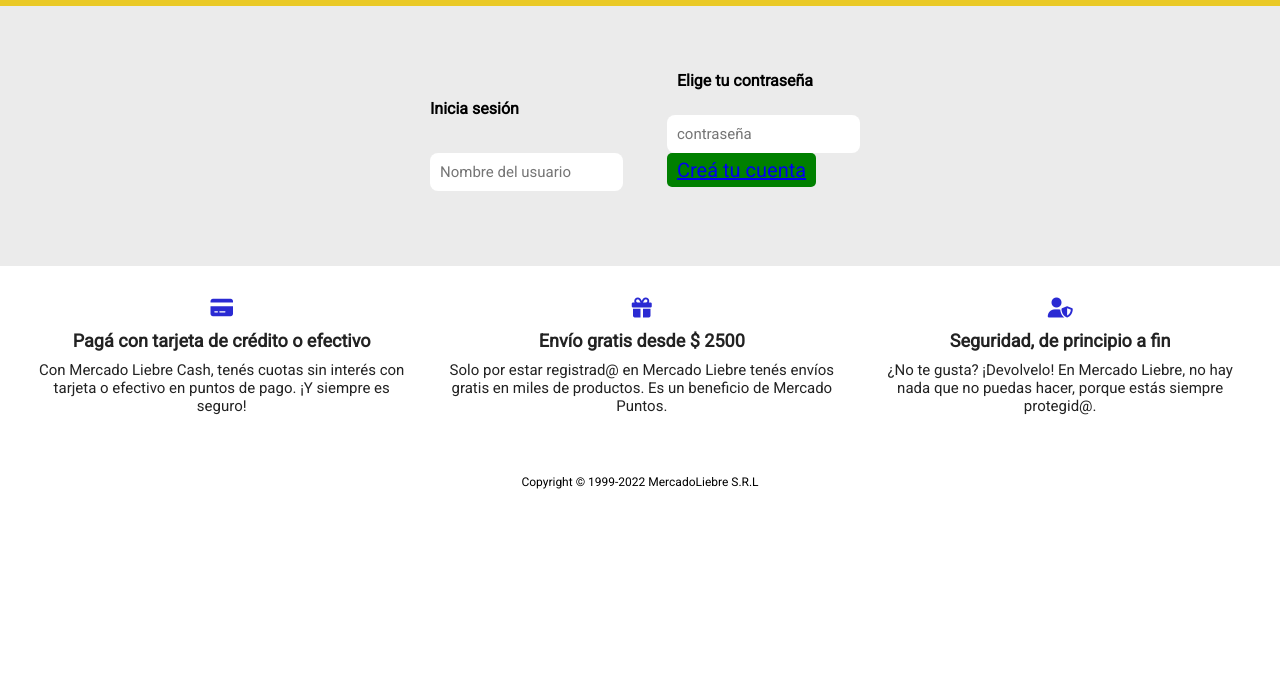
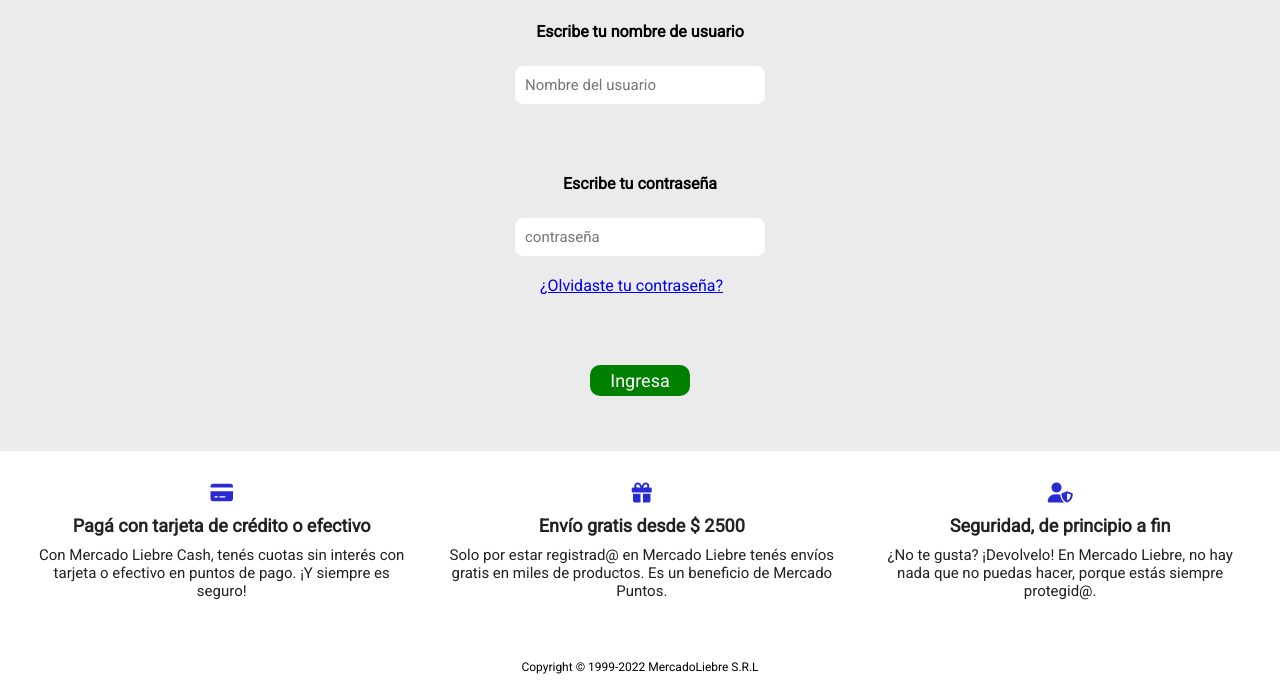
Before and after one commit to egiampieri/mercadoliebre, a website: page src/views/login.html in a window 1280 px wide. Shown: the part 173-867 px from the top of the page. Before the commit the page ends 800 px from the top, so only its background shows below. Drawn offline with Linux system fonts and the light colour scheme.

Commit message:
listo login

```diff
--- a/public/css/login.css
+++ b/public/css/login.css
@@ -0,0 +1,94 @@
+* {
+    margin: 0 auto;
+    padding: 0;
+}
+
+.main {
+    align-items: baseline;
+    text-align: left;
+    margin: 0;
+    display: inline-block;
+    padding: 0;
+}
+
+.main-section {
+    width: 100%;
+
+}
+
+.main-section div {
+    text-align: left;
+}
+
+.formulario {
+    flex-direction: column;
+    display: flex;
+    text-align: left;
+    margin: 0;
+    padding: 25px;
+    align-items: center;
+    align-content: center;
+}
+
+div.formulario {
+    text-align: left;
+}
+
+input.click {
+    width: 250px;
+    padding: 8px;
+    margin:10px
+}
+
+.formulario input {
+    border: none;
+    margin-top: 15px;
+    outline: none;
+    font-family: 'Roboto', sans-serif;
+    border-radius: 8px;
+    padding: 10px;
+    font-size: 15px;
+}
+
+.formulario h4 {
+    margin-bottom: 10px;
+    margin-top: 10px;
+}
+
+.invalido {
+    display: none;
+    position: absolute;
+    margin: 0;
+    width: 100%;
+    color: red;
+    font-size: 10px;
+}
+
+.invalido i {
+    position: absolute;
+    font-size: 18px;
+}
+
+#icono {
+    position: absolute;
+    right: 5px;
+    font-size: 18px;
+}
+
+.olvido{
+    padding:10px;
+    margin-left: 25px;
+}
+.boton {
+    background-color: green;
+    border: none;
+    font-size: 18px;
+    padding: 5px 20px;
+    border-radius: 10px;
+    margin:10px;
+    list-style: none;
+}
+.boton a{
+    color: white;
+    text-decoration: none;
+}
--- a/public/css/register.css
+++ b/public/css/register.css
@@ -94,7 +94,7 @@
 }
 
 .imagen::before {
-    background-color: blue;
+    background-color: rgb(54, 54, 207);
     color: white;
     display: flex;
     justify-content: center;
--- a/public/css/style.css
+++ b/public/css/style.css
@@ -63,7 +63,7 @@
 .nombre {
     opacity: 0;
     font-size: 12x;
-    color:rgb(100, 100, 100);
+    color:black;
 }
 
 main section div article:hover .nombre{
--- a/src/views/login.html
+++ b/src/views/login.html
@@ -9,9 +9,7 @@
     <link href="https://fonts.googleapis.com/css2?family=Roboto&display=swap" rel="stylesheet">
     <link rel="stylesheet" href="https://cdnjs.cloudflare.com/ajax/libs/font-awesome/6.2.0/css/all.min.css">
     <link rel="stylesheet" href="/css/style.css">
-    <link rel="stylesheet" href="/css/register.css">
     <link rel="stylesheet" href="/css/login.css">
-    link
 </head>
 
 <body>
@@ -37,9 +35,9 @@
             </ul>
 
             <ul class="derecha">
-                <li><a href="./register.html" target="_blank">Creá tu cuenta</a><i
+                <li><a href="./register" target="_blank">Creá tu cuenta</a><i
                         class="fa-regular fa-id-card"></i></i></li>
-                <li><a href="./login.html" target="_blank">Ingresá </a><i class="fa-solid fa-right-to-bracket"></i></li>
+                <li><a href="./login" target="_blank">Ingresá </a><i class="fa-solid fa-right-to-bracket"></i></li>
                 <li><a href="#" target="_blank">Mis compras </a><i class="fa-solid fa-cart-shopping"></i></li>
             </ul>
 
@@ -48,7 +46,7 @@
     <main>
         <form action="/login" method="get" class="main-section">
             <div class="formulario">
-                <h4>Inicia sesión</h4>
+                <h4>Escribe tu nombre de usuario</h4>
                 <label for="nombre">
                     <input type="text" name="nombreUsuario" placeholder="Nombre del usuario"
                         pattern="[A-Za-z0-9!?-@]{6,12}" class="click" require>
@@ -58,18 +56,24 @@
             </div>
 
             <div class="formulario">
-                <h4>Elige tu contraseña</h4>
+                <h4>Escribe tu contraseña</h4>
                 <div class="password">
                     <label for="pass">
                         <input type="password" name="passaword" placeholder="contraseña" pattern="[A-Za-z0-9!?-@]{6,12}"
                             class="click" required>
-                        <div class="invalido">Debes elegir una contraseña válida<i
+                        <div class="invalido">Debes completar este campo para loguearte<i
                                 class="fa-solid fa-circle-exclamation" id="icono"></i></div>
+                        <ul class="olvido"><a href="#" target="_blank">¿Olvidaste tu contraseña?</a></ul>
+                        </div>
                     </label>
-                    <div class="button-login">
-                        <button type="submit" class="button-form"> <a href="/" target="_blank">Creá tu
-                                cuenta</a></button>
+                </div>
+            </div>
+
+            <div class="formulario">
+                    <div class="final">
+                        <button type="submit" class="boton"><a href="./home" target="_blank">Ingresa</a></button>
                     </div>
+            <div>
         </form>
     </main>
     <footer>
```
Also changed, not shown: src/views/register.html (+5 -5 lines).
